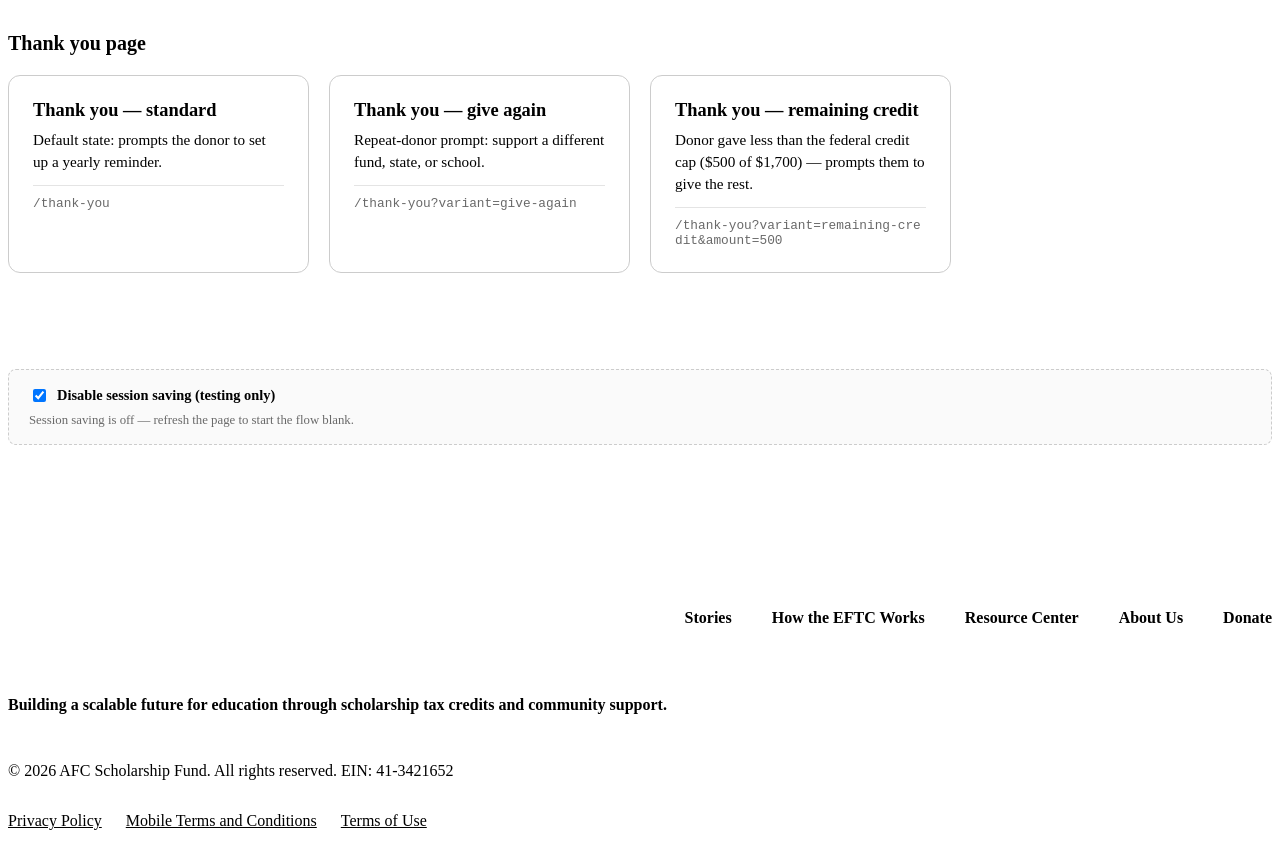
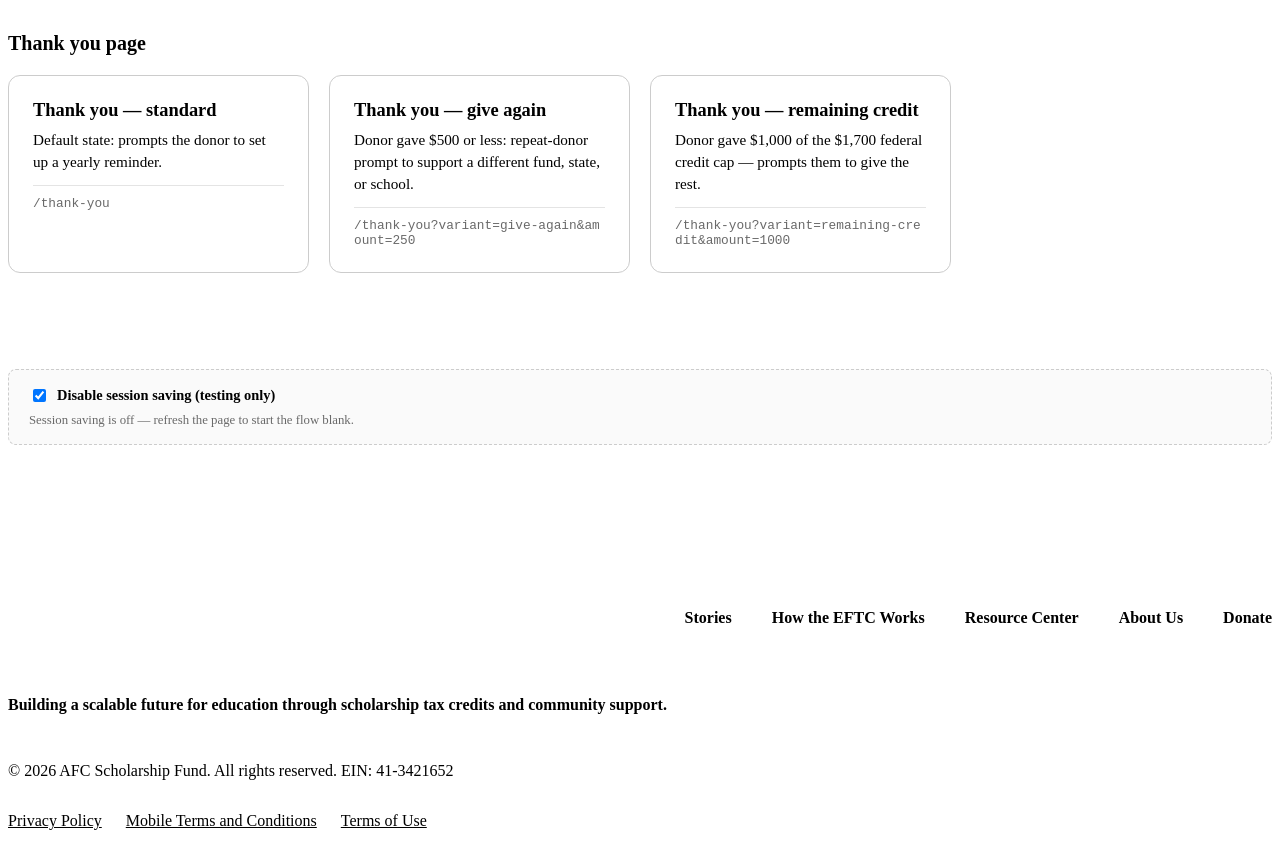
Before and after one commit to rasskull/afc-futurestate-prototype, a React (Vite) app: page /prototype in a window 1280 px wide. Shown: the part 1180-2048 px from the top of the page. Built offline with nearby package versions, Linux system fonts and the light colour scheme; the HTML template or start-up script is replaced by a standard one.

Commit message:
updating modal to thank you flow

```diff
--- a/src/pages/Donate/GiftAmountModal.jsx
+++ b/src/pages/Donate/GiftAmountModal.jsx
@@ -359,13 +359,15 @@ export default function GiftAmountModal({ open, onClose, fund, stateLabel, schoo
                 <button
                   type="button"
                   className="afc-gift-amount-modal__cta"
-                  onClick={() =>
+                  onClick={() => {
+                    const variant =
+                      amount <= 500 ? 'give-again' : amount <= 1699 ? 'remaining-credit' : null;
                     navigate(
-                      amount > 0 && amount < 1700
-                        ? `/thank-you?variant=remaining-credit&amount=${amount}`
+                      variant
+                        ? `/thank-you?variant=${variant}&amount=${amount}`
                         : `/thank-you?amount=${amount}`
-                    )
-                  }
+                    );
+                  }}
                 >
                   Donate ${amount ? amount.toLocaleString() : '0'}
                   {frequency === 'monthly' ? '/mo' : ''}
--- a/src/pages/Prototype/PrototypeScenarios.jsx
+++ b/src/pages/Prototype/PrototypeScenarios.jsx
@@ -63,13 +63,13 @@ const THANK_YOU_SCENARIOS = [
   },
   {
     title: 'Thank you — give again',
-    description: 'Repeat-donor prompt: support a different fund, state, or school.',
-    to: '/thank-you?variant=give-again',
+    description: 'Donor gave $500 or less: repeat-donor prompt to support a different fund, state, or school.',
+    to: '/thank-you?variant=give-again&amount=250',
   },
   {
     title: 'Thank you — remaining credit',
-    description: 'Donor gave less than the federal credit cap ($500 of $1,700) — prompts them to give the rest.',
-    to: '/thank-you?variant=remaining-credit&amount=500',
+    description: 'Donor gave $1,000 of the $1,700 federal credit cap — prompts them to give the rest.',
+    to: '/thank-you?variant=remaining-credit&amount=1000',
   },
 ];
 
```
